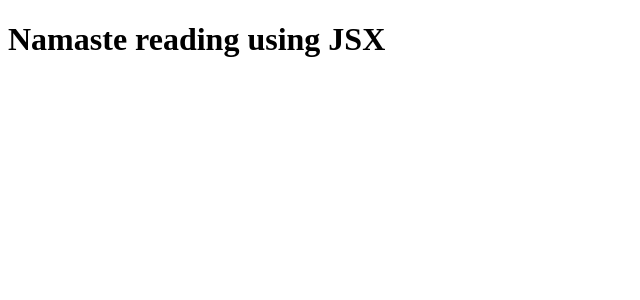
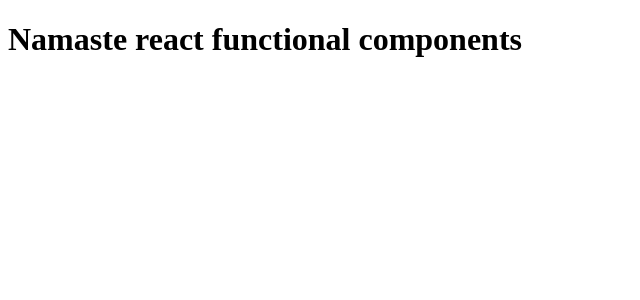
Before and after one commit to BARNALIXD/REACT-SAINI, a React (Vite) app: page / in a window 1280 px wide. Shown: the top 300 px of the page, without its empty margins (0-640 px from the left). Built offline with nearby package versions, Linux system fonts and the light colour scheme.

Commit message:
render componenents

```diff
--- a/App.js
+++ b/App.js
@@ -21,7 +21,7 @@
 
     // React Functional components
     const Headingcomponent = () => {
-        return <h1>Namaste react functional components</h1>
+        return <h1>Namaste react functional</h1>
     };
 
     // or this:
@@ -35,4 +35,5 @@
 
 const root = ReactDOM.createRoot(document.getElementById("root"));
 
-root.render(heading);
+root.render(heading); // this is how you render elements
+root.render(<HeadingComponent2/>); // this is how you render components
```
